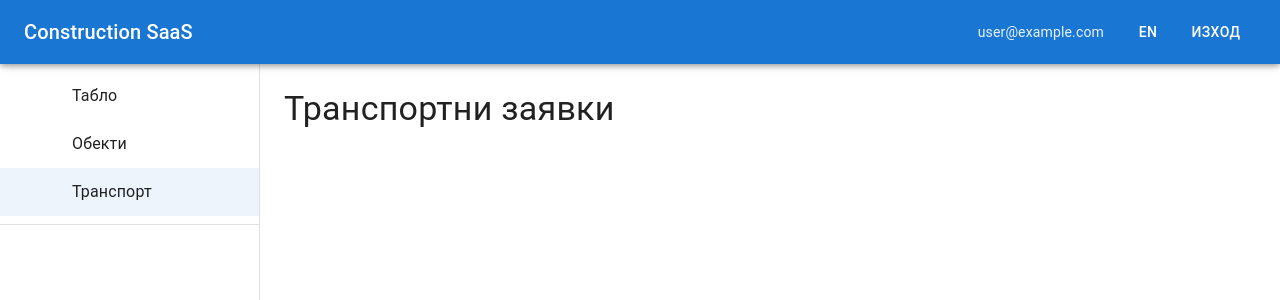
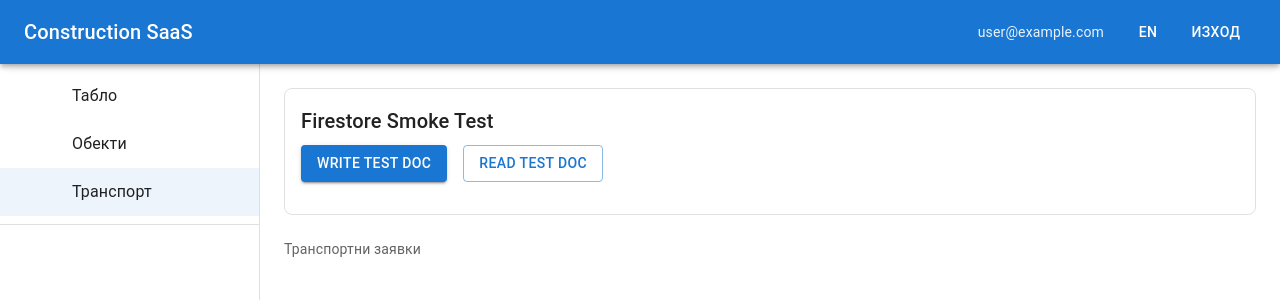
Before and after one commit to DimitarMagaranov/construction-saas, a React (Vite) app: page /transport in a window 1280 px wide. Shown: the top 300 px of the page. Built offline with nearby package versions, Linux system fonts and the light colour scheme; no server answers; sample sign-in values are in the browser's storage; some icons are missing.

Commit message:
chore(rules): remove smoke exception (deny-by-default)

```diff
--- /dev/null
+++ b/src/core/firestore/smokeTest.ts
@@ -0,0 +1,23 @@
+import { doc, getDoc, serverTimestamp, setDoc } from "firebase/firestore";
+import { db } from "../firebase/firebase";
+
+const PATH = "debug/smoke";
+
+export async function writeSmokeDoc(uid: string | null) {
+  const ref = doc(db, PATH);
+  await setDoc(
+    ref,
+    {
+      updatedAt: serverTimestamp(),
+      updatedBy: uid ?? "anonymous",
+      note: "smoke-test",
+    },
+    { merge: true }
+  );
+}
+
+export async function readSmokeDoc() {
+  const ref = doc(db, PATH);
+  const snap = await getDoc(ref);
+  return { exists: snap.exists(), data: snap.data() };
+}
--- a/src/features/transport/pages/TransportRequestsPage.tsx
+++ b/src/features/transport/pages/TransportRequestsPage.tsx
@@ -1,7 +1,73 @@
-import { Typography } from '@mui/material';
+import React, { useState } from 'react';
+import { Alert, Box, Button, Stack, Typography } from '@mui/material';
+import { readSmokeDoc, writeSmokeDoc } from '../../../core/firestore/smokeTest';
+import { useAuth } from '../../../core/auth/AuthProvider';
 import { useI18n } from '../../../app/i18n/i18n';
 
 export default function TransportRequestsPage() {
+    const { user } = useAuth();
     const { t } = useI18n();
-    return <Typography variant="h4">{t.pages.transport}</Typography>;
+
+    const [result, setResult] = useState<any>(null);
+    const [error, setError] = useState<string | null>(null);
+    const [busy, setBusy] = useState(false);
+
+    async function onWrite() {
+        setBusy(true);
+        setError(null);
+        setResult(null);
+        try {
+            await writeSmokeDoc(user?.uid ?? null);
+            setResult({ ok: true, action: 'write' });
+        } catch (e: any) {
+            setError(e?.message ?? String(e));
+        } finally {
+            setBusy(false);
+        }
+    }
+
+    async function onRead() {
+        setBusy(true);
+        setError(null);
+        setResult(null);
+        try {
+            const res = await readSmokeDoc();
+            setResult({ ok: true, action: 'read', ...res });
+        } catch (e: any) {
+            setError(e?.message ?? String(e));
+        } finally {
+            setBusy(false);
+        }
+    }
+
+    return (
+        <Box>
+            <Box sx={{ mb: 3, p: 2, border: '1px solid', borderColor: 'divider', borderRadius: 2 }}>
+                <Typography variant="h6" sx={{ mb: 1 }}>
+                    Firestore Smoke Test
+                </Typography>
+
+                <Stack direction="row" spacing={2} sx={{ mb: 2 }}>
+                    <Button variant="contained" onClick={onWrite} disabled={busy}>
+                        Write test doc
+                    </Button>
+                    <Button variant="outlined" onClick={onRead} disabled={busy}>
+                        Read test doc
+                    </Button>
+                </Stack>
+
+                {error && <Alert severity="error">{error}</Alert>}
+                {result && (
+                    <Alert severity="success">
+                        <pre style={{ margin: 0, whiteSpace: 'pre-wrap' }}>{JSON.stringify(result, null, 2)}</pre>
+                    </Alert>
+                )}
+            </Box>
+
+            {/* TODO: тук може да върне стария placeholder/таблица за Transport requests */}
+            <Typography variant="body2" sx={{ opacity: 0.7 }}>
+                {t.pages.transport}
+            </Typography>
+        </Box>
+    );
 }
```
